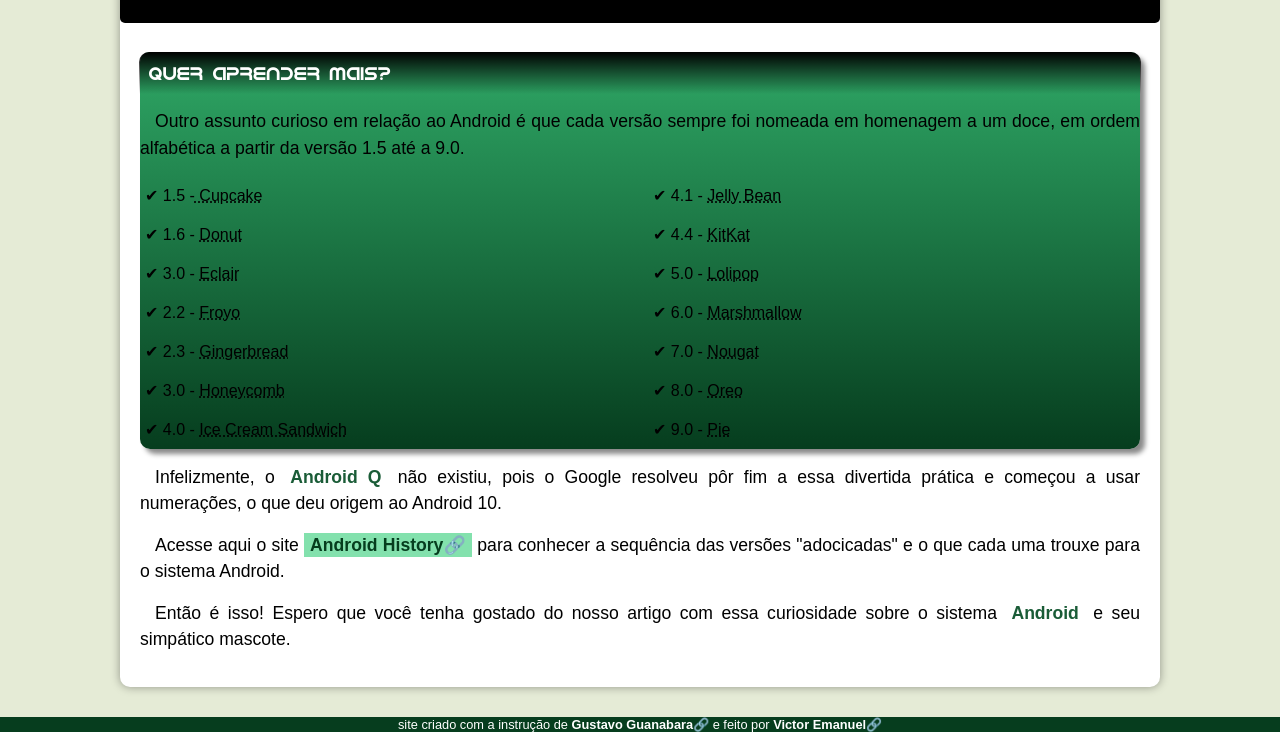
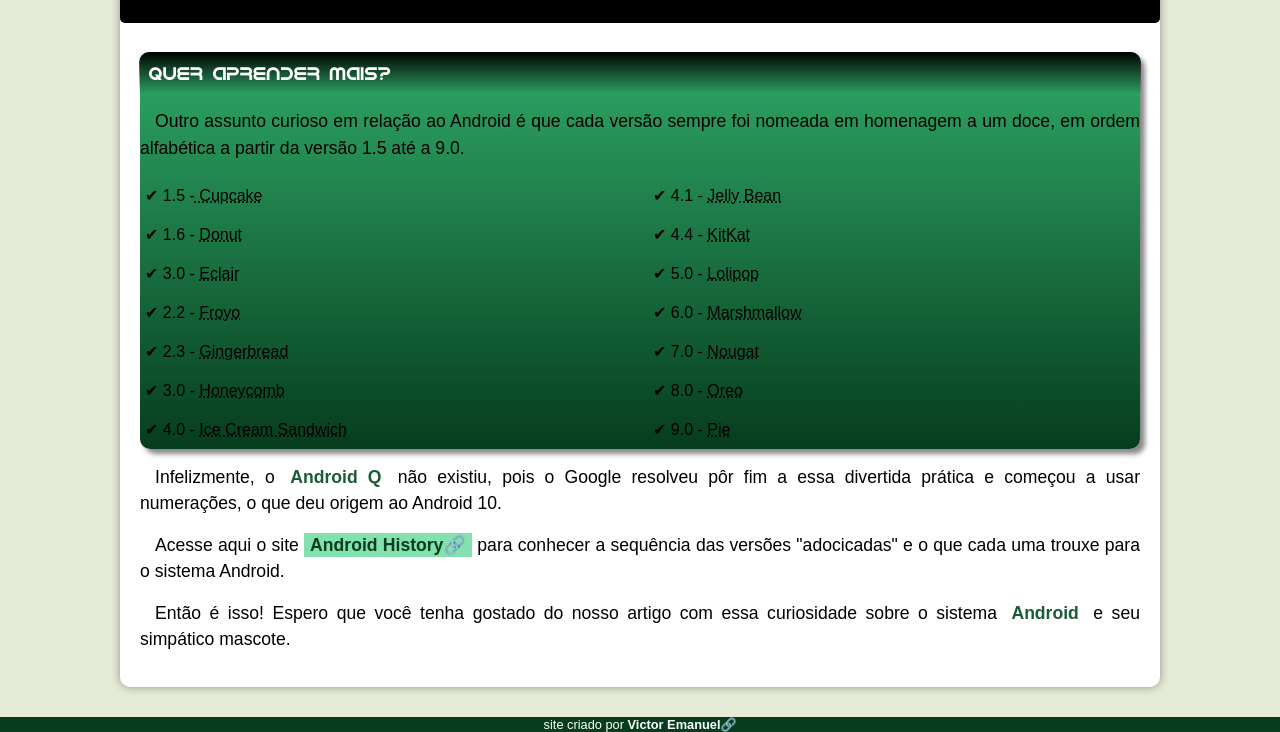
Before and after one commit to victoremanuel12/projeto-android, a plain HTML site: page index.html in a window 1280 px wide. Shown: the part 2275-3007 px from the top of the page. Drawn offline with Linux system fonts and the light colour scheme.

Commit message:
alteração no footer

```diff
--- a/index.html
+++ b/index.html
@@ -116,7 +116,7 @@
     </article>
   </main>
   <footer>
-    site criado com a instrução de <a href="https://gustavoguanabara.github.io/"target="_black"class="externo">Gustavo Guanabara</a> e feito por <a href="https://www.instagram.com/victoremannuel11/" target="_black"class="externo">Victor Emanuel</a>
+    site criado por <a href="https://www.instagram.com/victoremannuel11/" target="_black"class="externo">Victor Emanuel</a>
   </footer>
 </body>
 </html>
```
